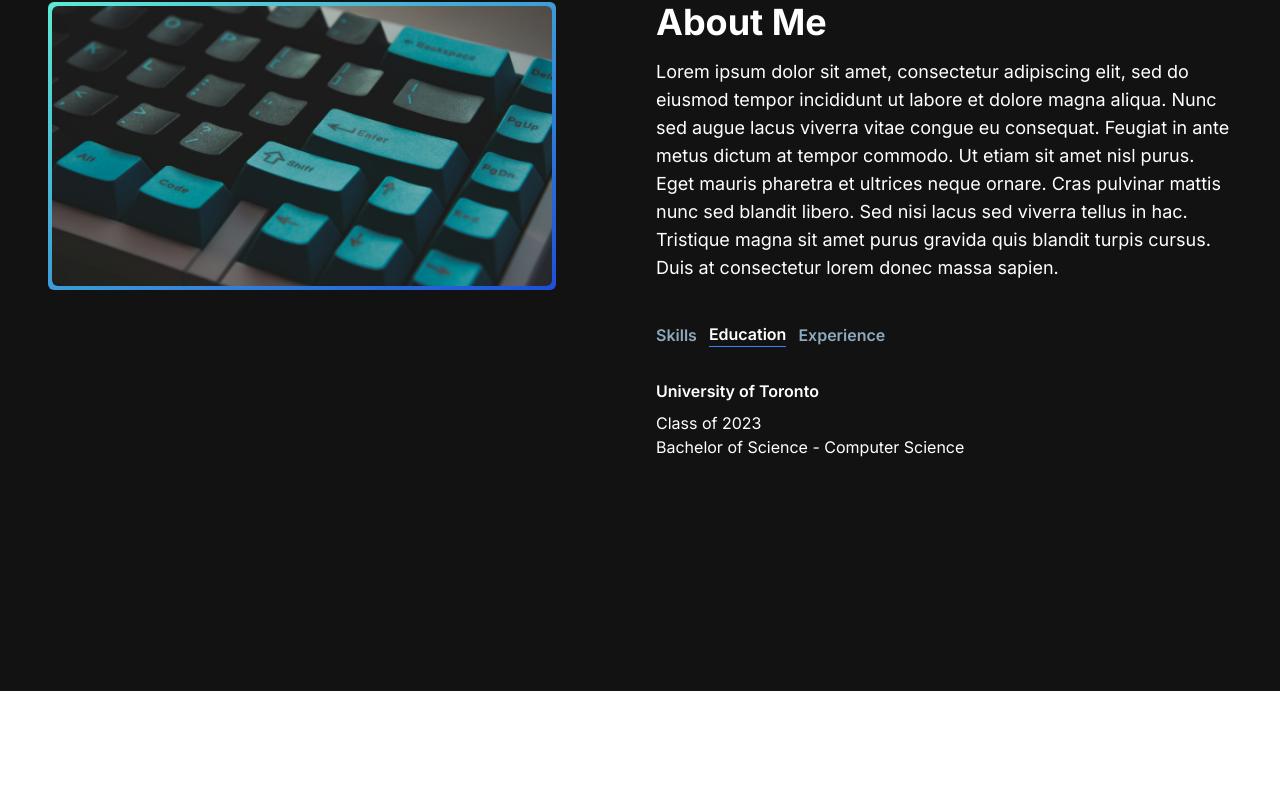
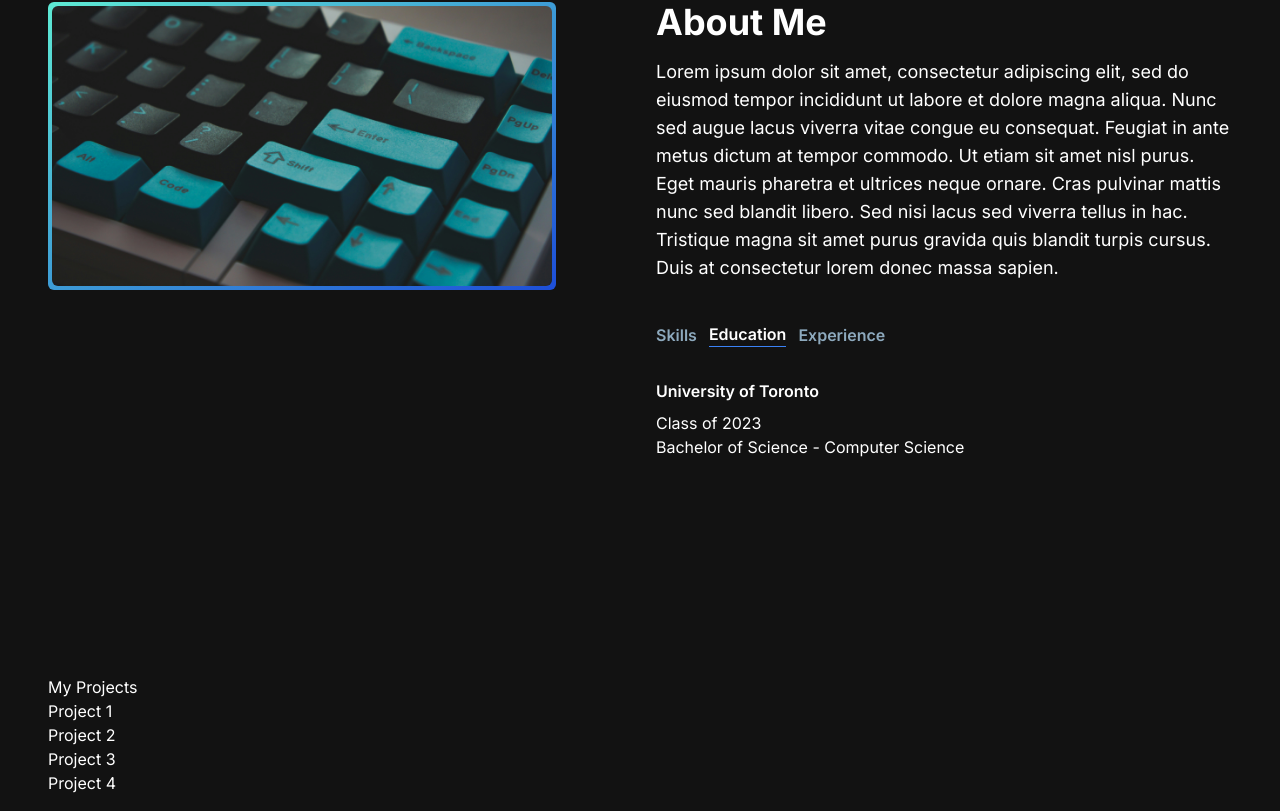
Before and after one commit to rayafarhadi/rayafarhadi.github.io, a Next.js app: page / in a window 1280 px wide. Shown: the part 524-1335 px from the top of the page. Before the commit the page ends 1215 px from the top, so only its background shows below. Built offline with nearby package versions, Linux system fonts and the light colour scheme.

Commit message:
added basic layout for projects section

```diff
--- /dev/null
+++ b/app/components/projects/ProjectSection.jsx
@@ -0,0 +1,17 @@
+import React from "react";
+
+const ProjectSection = () => {
+  return (
+    <div className="text-white">
+      <h2>My Projects</h2>
+      <div>
+        <div>Project 1</div>
+        <div>Project 2</div>
+        <div>Project 3</div>
+        <div>Project 4</div>
+      </div>
+    </div>
+  );
+};
+
+export default ProjectSection;
--- a/app/page.js
+++ b/app/page.js
@@ -1,6 +1,7 @@
 import AboutSection from "./components/about/AboutSection";
 import HeroSection from "./components/hero/HeroSection";
 import Navbar from "./components/navigation/Navbar";
+import ProjectSection from "./components/projects/ProjectSection";
 
 export default function Home() {
   return (
@@ -9,6 +10,7 @@ export default function Home() {
       <div className="container mt-24 mx-auto px-12 py-4">
         <HeroSection />
         <AboutSection />
+        <ProjectSection />
       </div>
     </main>
   );
```
